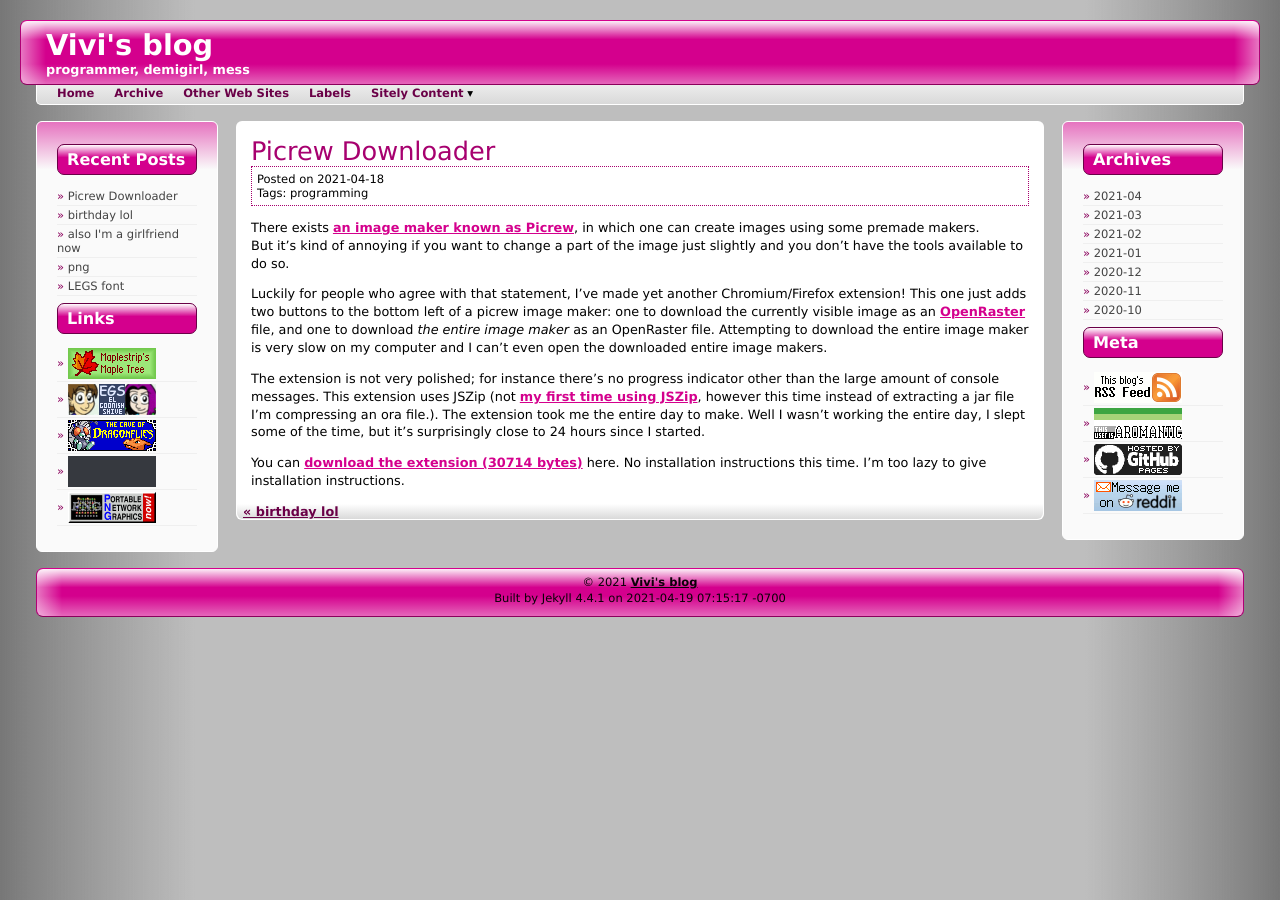
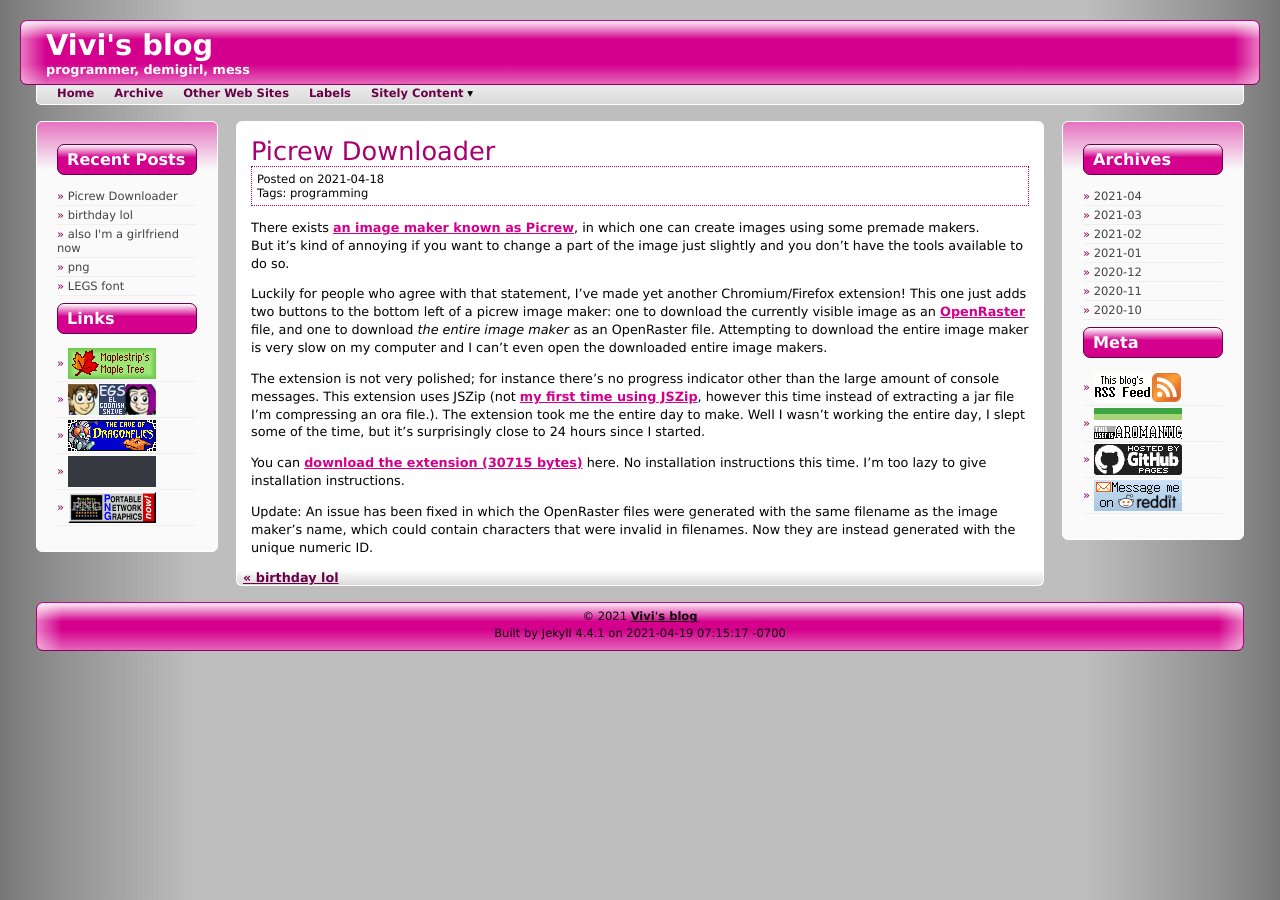
Before and after one commit to mincerafter42/mincerafter42.github.io, a Jekyll site: the page built from _posts/2021-04-18-picrew-downloader.md, in a window 1280 px wide. Built offline with Jekyll 4.4.1, drawn with Linux system fonts in a browser that asks for light colours.

Commit message:
Fixed error with picrew downloader

```diff
--- a/_posts/2021-04-18-picrew-downloader.md
+++ b/_posts/2021-04-18-picrew-downloader.md
@@ -10,4 +10,6 @@
 
 The extension is not very polished; for instance there's no progress indicator other than the large amount of console messages. This extension uses JSZip (not [my first time using JSZip](/2020/11/17/maybe-i-should-improve-the-ui-of-mcjar-font-getter), however this time instead of extracting a jar file I'm compressing an ora file.). The extension took me the entire day to make. Well I wasn't working the entire day, I slept some of the time, but it's surprisingly close to 24 hours since I started.
 
-You can [download the extension (30714 bytes)](/assets/Picrew Downloader (Chromium or Firefox extension).zip) here. No installation instructions this time. I'm too lazy to give installation instructions.
+You can [download the extension (30715 bytes)](/assets/Picrew Downloader (Chromium or Firefox extension).zip) here. No installation instructions this time. I'm too lazy to give installation instructions.
+
+Update: An issue has been fixed in which the OpenRaster files were generated with the same filename as the image maker's name, which could contain characters that were invalid in filenames. Now they are instead generated with the unique numeric ID.
```
Also changed, not shown: 1 other file.
